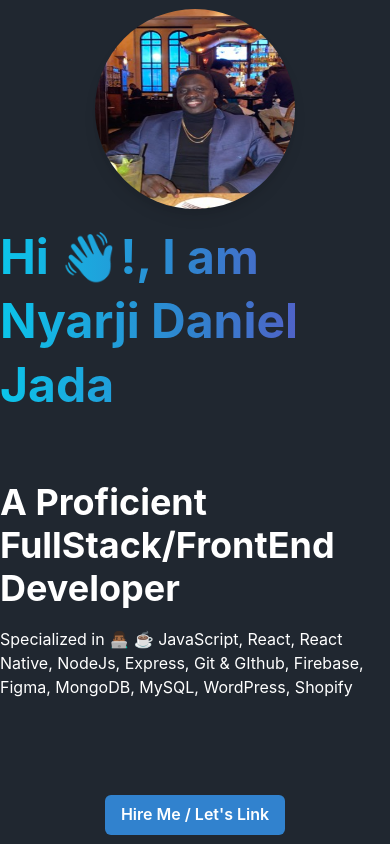
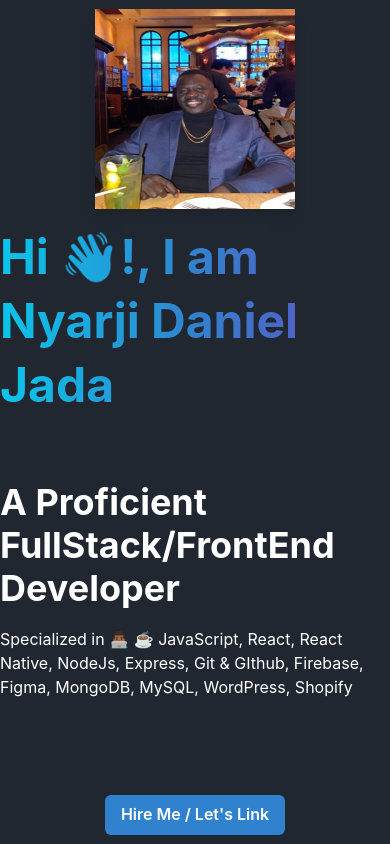
Before and after one commit to Jadashi97/NyarjiJada.github.io, a React (Vite) app: page / in a window 390 px wide. Shown: the top 844 px of the page. Built offline with nearby package versions, Linux system fonts and the light colour scheme.

Commit message:
(fix): fix the reponsive to phone and tablet portfolio

```diff
--- a/src/components/ContactMeSection.jsx
+++ b/src/components/ContactMeSection.jsx
@@ -60,12 +60,12 @@ const ContactMeSection = () => {
             p={16}
             spacing={8}
         >
-            <VStack w="1024px" //p={10} //alignItems="flex-start"
+            <VStack w="1024px"
             >
                 <Heading as="h1" id="contactme-section" color={"white"}>
                     Contact me
                 </Heading>
-                <Box p={8} //rounded="lg" w="100%"
+                <Box p={8}
 
                 >
                     <form onSubmit={formik.handleSubmit} alignSelf="center" mt={isNotSmallerScreen ? "0" : "12"}
--- a/src/components/LandingSection.jsx
+++ b/src/components/LandingSection.jsx
@@ -20,14 +20,14 @@ const LandingSection = ()=> {
     return(
        <FullScreenSection
             justifyContent="center"
-            alignItems="center"
+            alignItem="center"
             isDarkBackground
             backgroundColor="#202730"
        >
         <VStack spacing={16}>
             <VStack spacing={4} alignItems="center">
-            <Image alignSelf="center" mt={isNotSmallerScreen ? "0" : "12"}
-                mb={isNotSmallerScreen ? "0" : "12"} borderRadius='full'
+            <Image alignself="center" mt={isNotSmallerScreen ? "0" : "12"}
+                mb={isNotSmallerScreen ? "0" : "12"} borderradius='full'
                 backgroundColor="transparent" boxShadow="lg"
                 src= {MyImage} boxSize="200px"
             />
--- a/src/hooks/useSubmit.jsx
+++ b/src/hooks/useSubmit.jsx
@@ -7,7 +7,7 @@ const wait = (ms)=> new Promise((resolve) => setTimeout(resolve, ms));
  * It uses Math.random() to simulate a random success or failure, with 50% chance of each
  */
 
-const useSubmit = () => {
+const useSubmit = (url) => {
     const [isLoading, setLoading] = useState(false);
     const [response, setResponse] = useState(null);
 
```
